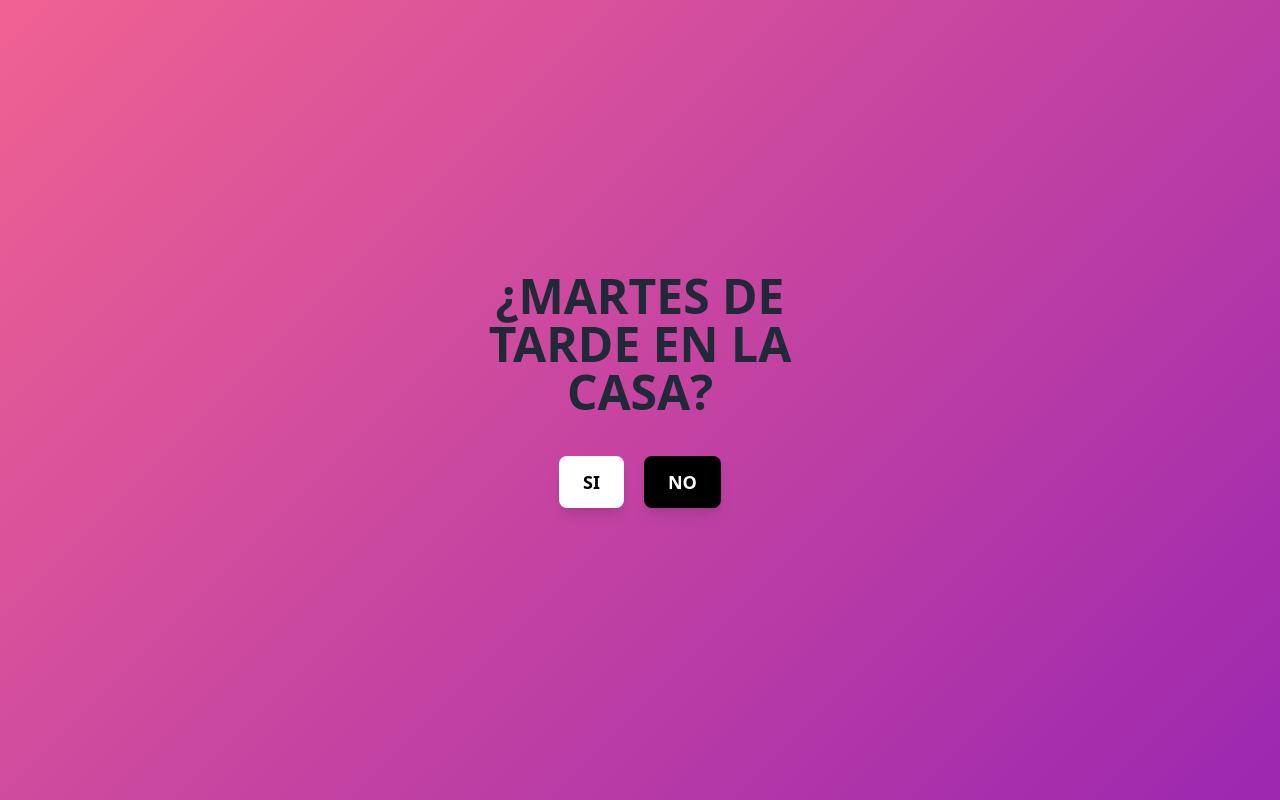
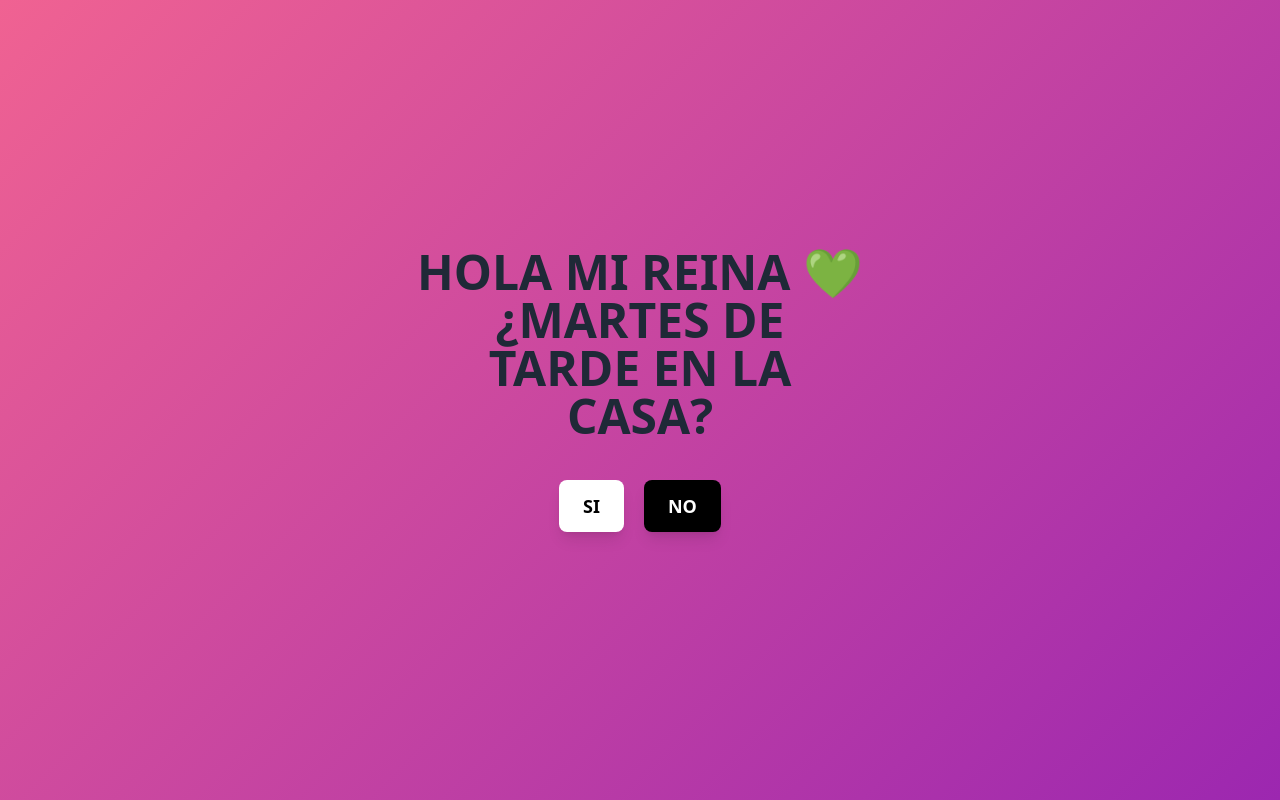
Before and after one commit to Tommybb7/Tommybb7.github.io, a plain HTML site: page index.html in a window 1280 px wide. Drawn offline with nearby package versions, Linux system fonts and the light colour scheme.

Commit message:
Update index.html

```diff
--- a/index.html
+++ b/index.html
@@ -14,7 +14,8 @@
 </head>
 <body class="flex flex-col items-center justify-center min-h-screen text-center relative px-4">
     <div class="z-10 w-full max-w-md">
-        <h1 class="text-3xl sm:text-4xl md:text-5xl font-bold text-gray-800 mb-6 sm:mb-10">¿MARTES DE TARDE EN LA CASA?</h1>
+        <h1 class="text-3xl sm:text-4xl md:text-5xl font-bold text-gray-800 mb-6 sm:mb-10">HOLA MI REINA 💚<br>
+            ¿MARTES DE TARDE EN LA CASA?</h1>
         <div class="flex flex-col sm:flex-row gap-4 sm:gap-5 justify-center">
             <button onclick="mostrarMensaje('Te amo mi amor, te espero mañana')" class="px-6 py-3 bg-white text-black text-lg font-bold rounded-lg shadow-lg w-full sm:w-auto">SI</button>
             <button onclick="mostrarMensaje('No me importa igual te espero mañana :)')" class="px-6 py-3 bg-black text-white text-lg font-bold rounded-lg shadow-lg w-full sm:w-auto">NO</button>
```
